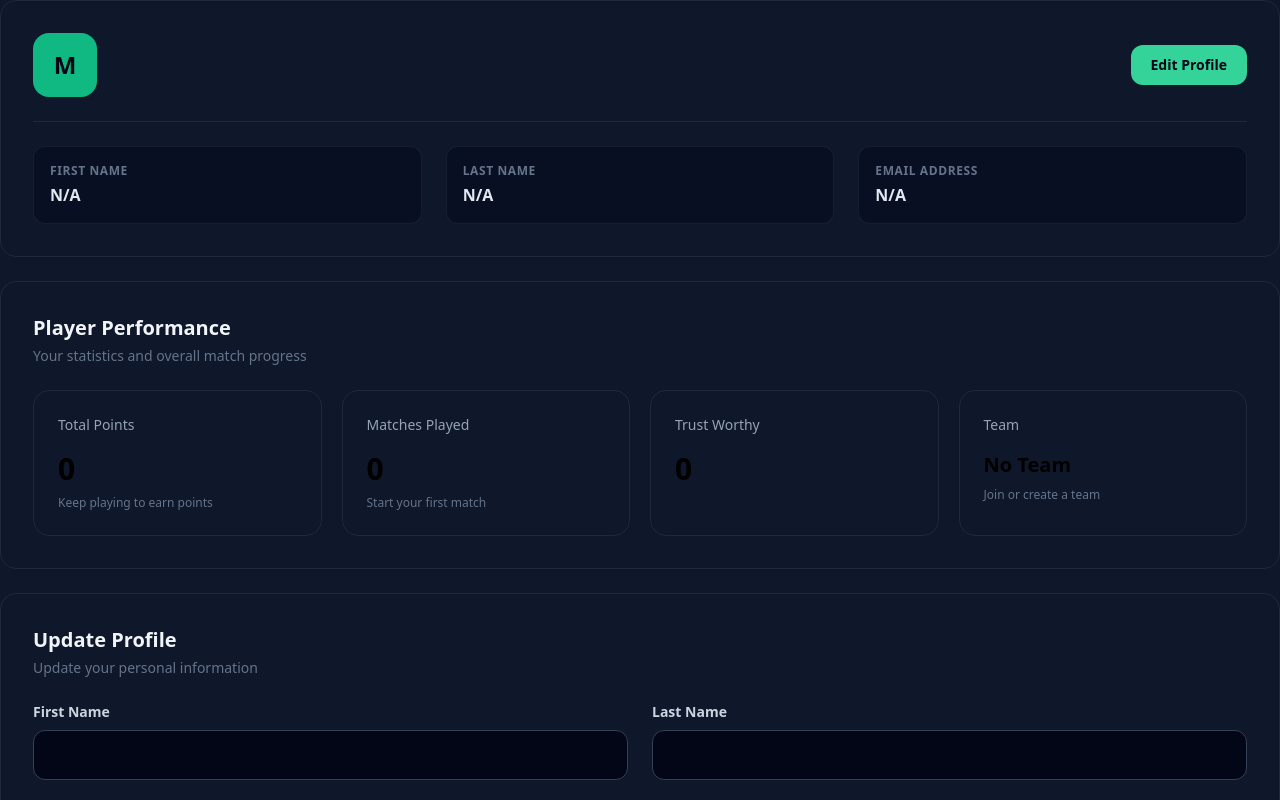
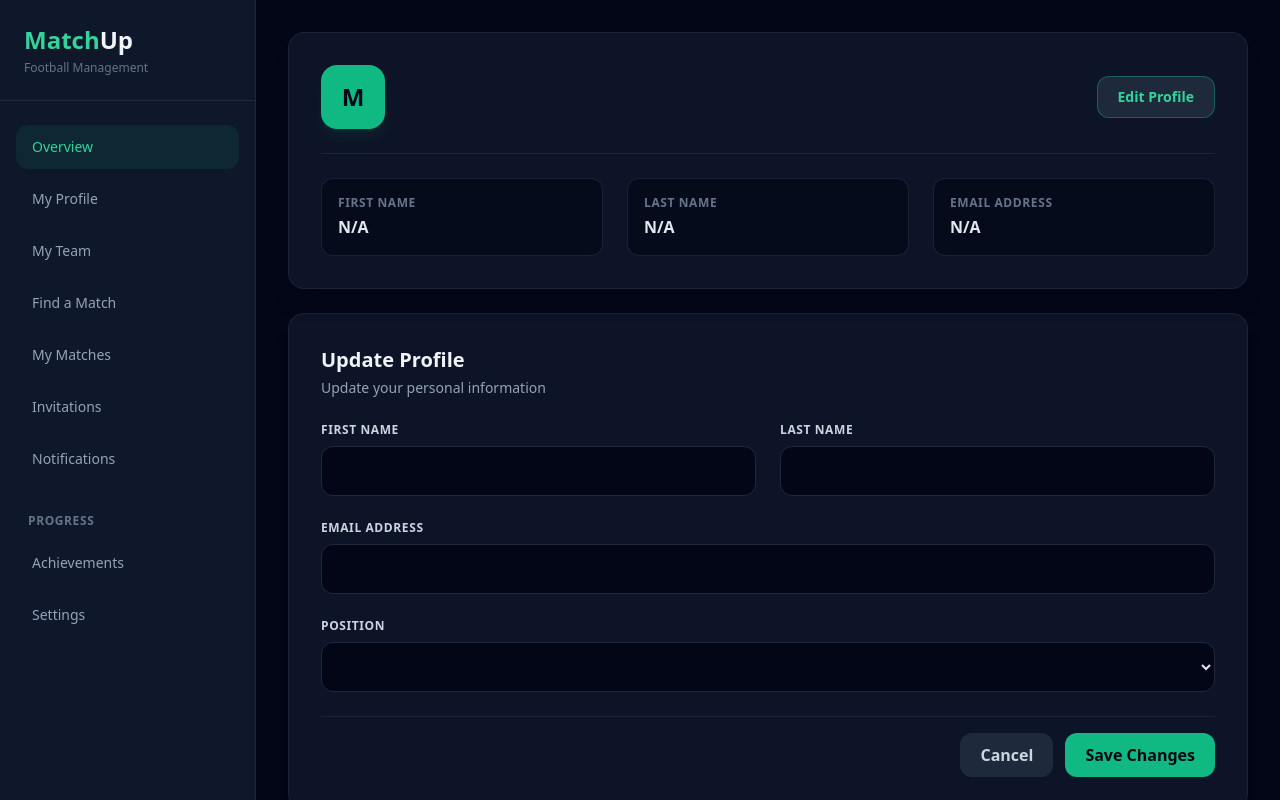
Before and after one commit to Salah-mobile/matchUp, a React (Vite) app in the folder frontend/: page /Profile in a window 1280 px wide. Both pictures are taken after a click on the button "Edit Profile". Shown: the top 800 px of the page. Built offline with nearby package versions, Linux system fonts and the light colour scheme.

Commit message:
do some update in the profile page

```diff
--- a/frontend/src/App.jsx
+++ b/frontend/src/App.jsx
@@ -22,6 +22,7 @@ function App(){
             <MyProfile/>
           </ProtectedRoute>
         }/>
+
       </Routes>
     </BrowserRouter>
 }
--- a/frontend/src/component/layout/Sidebar.jsx
+++ b/frontend/src/component/layout/Sidebar.jsx
@@ -13,7 +13,7 @@ function SideBar({user}){
                     </div>
                     <nav className="flex-1 px-4 py-6">
                         <Link
-                            to="/dashboard"
+                            to="/Dashbord"
                             className="mb-2 flex items-center gap-3 rounded-xl bg-emerald-500/10 px-4 py-3 text-sm font-medium text-emerald-400"
                         >
                             Overview
--- a/frontend/src/pages/Myprofile.jsx
+++ b/frontend/src/pages/Myprofile.jsx
@@ -1,16 +1,14 @@
 import { useState } from "react";
 import { useForm } from "react-hook-form";
 import StatCard from "../component/dashbord/StatCard";
+import SideBar from "../component/layout/Sidebar";
 import api from "../services/api";
 
 function MyProfile() {
     const [activePanel, setActivePanel] = useState(null);
-
     const user = JSON.parse(localStorage.getItem("user"));
-    const player=JSON.parse(localStorage.getItem("player"));
-
+    const player = JSON.parse(localStorage.getItem("player"));
     const initial = user?.name?.charAt(0).toUpperCase() || "M";
-
     const {
         register,
         handleSubmit,
@@ -26,7 +24,7 @@ function MyProfile() {
 
     const onSubmit = async (data) => {
         try {
-            const response=await api.put(`/users/${user.id}`,data);
+            const response = await api.put(`/users/${user.id}`, data);
             console.log(response.data);
             localStorage.setItem(
                 "user",
@@ -37,21 +35,21 @@ function MyProfile() {
             console.log(error.response?.data);
         }
     };
+
     return (
-        <div className="bg-slate-900 w-full min-h-full space-y-6">
-
-            <section className="w-full rounded-2xl border border-slate-800 bg-slate-900 p-6 sm:p-8">
-                <div className="flex flex-col sm:flex-row sm:items-center justify-between gap-6 pb-6 border-b border-slate-800">
-
+        <div className="flex min-h-screen bg-slate-950 text-slate-100">
+            <SideBar user={user} />
+            <main className="flex-1 w-full p-4 sm:p-8 space-y-6 overflow-y-auto">
+                <section className="w-full rounded-2xl border border-slate-800/80 bg-slate-900/90 p-6 sm:p-8 shadow-xl backdrop-blur-sm">
+                    <div className="flex flex-col sm:flex-row sm:items-center justify-between gap-6 pb-6 border-b border-slate-800/80">
                         <div className="flex items-center gap-4">
-                        <div className="flex h-16 w-16 shrink-0 items-center justify-center rounded-2xl bg-emerald-500 font-extrabold text-2xl text-slate-950">
+                            <div className="flex h-16 w-16 shrink-0 items-center justify-center rounded-2xl bg-emerald-500 font-extrabold text-2xl text-slate-950 shadow-lg shadow-emerald-500/10">
                                 {initial}
                             </div>
                             <div className="min-w-0 flex-1">
                                 <h1 className="text-xl sm:text-2xl font-bold text-slate-100 truncate">
                                     {user?.name} {user?.lastname}
                                 </h1>
-
                                 <p className="mt-1 text-sm text-slate-400 truncate">
                                     {user?.email}
                                 </p>
@@ -63,7 +61,7 @@ function MyProfile() {
                                 onClick={() => setActivePanel("profile")}
                                 className={`rounded-xl px-5 py-2.5 text-sm font-bold transition-all active:scale-[0.98] ${
                                     activePanel === "profile"
-                                    ? "bg-emerald-400 text-slate-950"
+                                        ? "bg-slate-800 text-emerald-400 border border-emerald-500/40"
                                         : "bg-emerald-500 text-slate-950 hover:bg-emerald-400"
                                 }`}
                             >
@@ -73,115 +71,85 @@ function MyProfile() {
                     </div>
 
                     <div className="mt-6 grid grid-cols-1 sm:grid-cols-2 lg:grid-cols-3 gap-6">
-
-                    <div className="space-y-1 bg-slate-950/40 p-4 rounded-xl border border-slate-800/60">
+                        <div className="space-y-1 bg-slate-950/60 p-4 rounded-xl border border-slate-800/80">
                             <p className="text-xs font-semibold uppercase tracking-wider text-slate-500">
                                 First Name
                             </p>
-
                             <p className="text-base font-semibold text-slate-200">
                                 {user?.name || "N/A"}
                             </p>
                         </div>
 
-                    <div className="space-y-1 bg-slate-950/40 p-4 rounded-xl border border-slate-800/60">
+                        <div className="space-y-1 bg-slate-950/60 p-4 rounded-xl border border-slate-800/80">
                             <p className="text-xs font-semibold uppercase tracking-wider text-slate-500">
                                 Last Name
                             </p>
-
                             <p className="text-base font-semibold text-slate-200">
                                 {user?.lastname || "N/A"}
                             </p>
                         </div>
 
-                    <div className="space-y-1 bg-slate-950/40 p-4 rounded-xl border border-slate-800/60 sm:col-span-2 lg:col-span-1">
+                        <div className="space-y-1 bg-slate-950/60 p-4 rounded-xl border border-slate-800/80 sm:col-span-2 lg:col-span-1">
                             <p className="text-xs font-semibold uppercase tracking-wider text-slate-500">
                                 Email Address
                             </p>
-
                             <p className="text-base font-semibold text-slate-200 truncate">
                                 {user?.email || "N/A"}
                             </p>
                         </div>
-
                     </div>
                 </section>
-
-            <section className="w-full rounded-2xl border border-slate-800 bg-slate-900 p-6 sm:p-8">
-
-                <div className="mb-6">
-                    <h2 className="text-xl font-bold text-slate-100">
-                        Player Performance
-                    </h2>
-
-                    <p className="mt-1 text-sm text-slate-500">
-                        Your statistics and overall match progress
-                    </p>
-                </div>
-
-                <StatCard points="" MatchesPlayed="" trustworthy="" team=""   />
-
-            </section>
-
                 {activePanel === "profile" && (
-                <section className="w-full rounded-2xl border border-slate-800 bg-slate-900 p-6 sm:p-8">
-
+                    <section className="w-full rounded-2xl border border-slate-800/80 bg-slate-900/90 p-6 sm:p-8 shadow-xl transition-all">
                         <div className="mb-6">
                             <h2 className="text-xl font-bold text-slate-100">
                                 Update Profile
                             </h2>
-
-                        <p className="mt-1 text-sm text-slate-500">
+                            <p className="mt-1 text-sm text-slate-400">
                                 Update your personal information
                             </p>
                         </div>
 
                         <form onSubmit={handleSubmit(onSubmit)}>
-
                             <div className="grid grid-cols-1 sm:grid-cols-2 gap-6">
-
                                 <div>
-                                <label className="mb-2 block text-sm font-semibold text-slate-300">
+                                    <label className="mb-2 block text-xs font-bold uppercase tracking-wider text-slate-300">
                                         First Name
                                     </label>
-
                                     <input
                                         type="text"
                                         {...register("name", {
                                             required: "First name is required"
                                         })}
-                                    className="w-full rounded-xl border border-slate-700 bg-slate-950 px-4 py-3 text-slate-200 outline-none focus:border-emerald-500"
+                                        className="w-full rounded-xl border border-slate-800 bg-slate-950 px-4 py-3 text-slate-200 outline-none focus:border-emerald-500 transition"
                                     />
-
                                     {errors.name && (
-                                    <p className="mt-1 text-sm text-red-400">
+                                        <p className="mt-1.5 text-xs font-medium text-red-400">
                                             {errors.name.message}
                                         </p>
                                     )}
                                 </div>
 
                                 <div>
-                                <label className="mb-2 block text-sm font-semibold text-slate-300">
+                                    <label className="mb-2 block text-xs font-bold uppercase tracking-wider text-slate-300">
                                         Last Name
                                     </label>
-
                                     <input
                                         type="text"
                                         {...register("lastname", {
                                             required: "Last name is required"
                                         })}
-                                    className="w-full rounded-xl border border-slate-700 bg-slate-950 px-4 py-3 text-slate-200 outline-none focus:border-emerald-500"
+                                        className="w-full rounded-xl border border-slate-800 bg-slate-950 px-4 py-3 text-slate-200 outline-none focus:border-emerald-500 transition"
                                     />
-
                                     {errors.lastname && (
-                                    <p className="mt-1 text-sm text-red-400">
+                                        <p className="mt-1.5 text-xs font-medium text-red-400">
                                             {errors.lastname.message}
                                         </p>
                                     )}
                                 </div>
 
                                 <div className="sm:col-span-2">
-                                <label className="mb-2 block text-sm font-semibold text-slate-300">
+                                    <label className="mb-2 block text-xs font-bold uppercase tracking-wider text-slate-300">
                                         Email Address
                                     </label>
                                     <input
@@ -193,18 +161,23 @@ function MyProfile() {
                                                 message: "Invalid email address"
                                             }
                                         })}
-                                    className="w-full rounded-xl border border-slate-700 bg-slate-950 px-4 py-3 text-slate-200 outline-none focus:border-emerald-500"
+                                        className="w-full rounded-xl border border-slate-800 bg-slate-950 px-4 py-3 text-slate-200 outline-none focus:border-emerald-500 transition"
                                     />
-
                                     {errors.email && (
-                                    <p className="mt-1 text-sm text-red-400">
+                                        <p className="mt-1.5 text-xs font-medium text-red-400">
                                             {errors.email.message}
                                         </p>
                                     )}
                                 </div>
+
                                 <div className="sm:col-span-2">
-                                <label className="mb-2 block text-sm font-semibold text-slate-300"> Position </label>
-                                 <select  {...register("position", { required: "Position is required" })} className="w-full rounded-lg border border-slate-600 bg-slate-800 px-4 py-3 text-white outline-none focus:border-blue-500" >
+                                    <label className="mb-2 block text-xs font-bold uppercase tracking-wider text-slate-300">
+                                        Position
+                                    </label>
+                                    <select
+                                        {...register("position", { required: "Position is required" })}
+                                        className="w-full rounded-xl border border-slate-800 bg-slate-950 px-4 py-3 text-slate-200 outline-none focus:border-emerald-500 transition"
+                                    >
                                         <option value="Goalkeeper">Goalkeeper</option>
                                         <option value="Defender">Defender</option>
                                         <option value="Midfielder">Midfielder</option>
@@ -212,30 +185,45 @@ function MyProfile() {
                                         <option value="Unknown">Unknown</option>
                                     </select>
                                     {errors.position && (
-                                    <p className="mt-1 text-sm text-red-500"> {errors.position.message} </p> )}
+                                        <p className="mt-1.5 text-xs font-medium text-red-400">
+                                            {errors.position.message}
+                                        </p>
+                                    )}
                                 </div>
                             </div>
-                        <div className="mt-6 flex justify-end gap-3">
+
+                            <div className="mt-6 pt-4 border-t border-slate-800/80 flex justify-end gap-3">
                                 <button
                                     type="button"
                                     onClick={() => setActivePanel(null)}
-                                className="rounded-xl bg-slate-800 px-5 py-2.5 font-semibold text-slate-300 hover:bg-slate-700 transition"
+                                    className="rounded-xl bg-slate-800 px-5 py-2.5 font-semibold text-slate-300 hover:bg-slate-700 transition active:scale-[0.98]"
                                 >
                                     Cancel
                                 </button>
 
                                 <button
                                     type="submit"
-                                className="rounded-xl bg-emerald-500 px-5 py-2.5 font-bold text-slate-950 hover:bg-emerald-400 transition"
+                                    className="rounded-xl bg-emerald-500 px-5 py-2.5 font-bold text-slate-950 hover:bg-emerald-400 transition active:scale-[0.98]"
                                 >
                                     Save Changes
                                 </button>
-
                             </div>
-
                         </form>
                     </section>
                 )}
+                <section className="w-full rounded-2xl border border-slate-800/80 bg-slate-900/90 p-6 sm:p-8 shadow-xl">
+                    <div className="mb-6">
+                        <h2 className="text-xl font-bold text-slate-100">
+                            Player Performance
+                        </h2>
+                        <p className="mt-1 text-sm text-slate-400">
+                            Your statistics and overall match progress
+                        </p>
+                    </div>
+
+                    <StatCard points="" MatchesPlayed="" trustworthy="" team="" />
+                </section>
+            </main>
         </div>
     );
 }
--- a/frontend/src/pages/Myteam.jsx
+++ b/frontend/src/pages/Myteam.jsx
@@ -0,0 +1,3 @@
+function (params) {
+
+}
```
Lines whose indentation alone changed are shown as unchanged.
